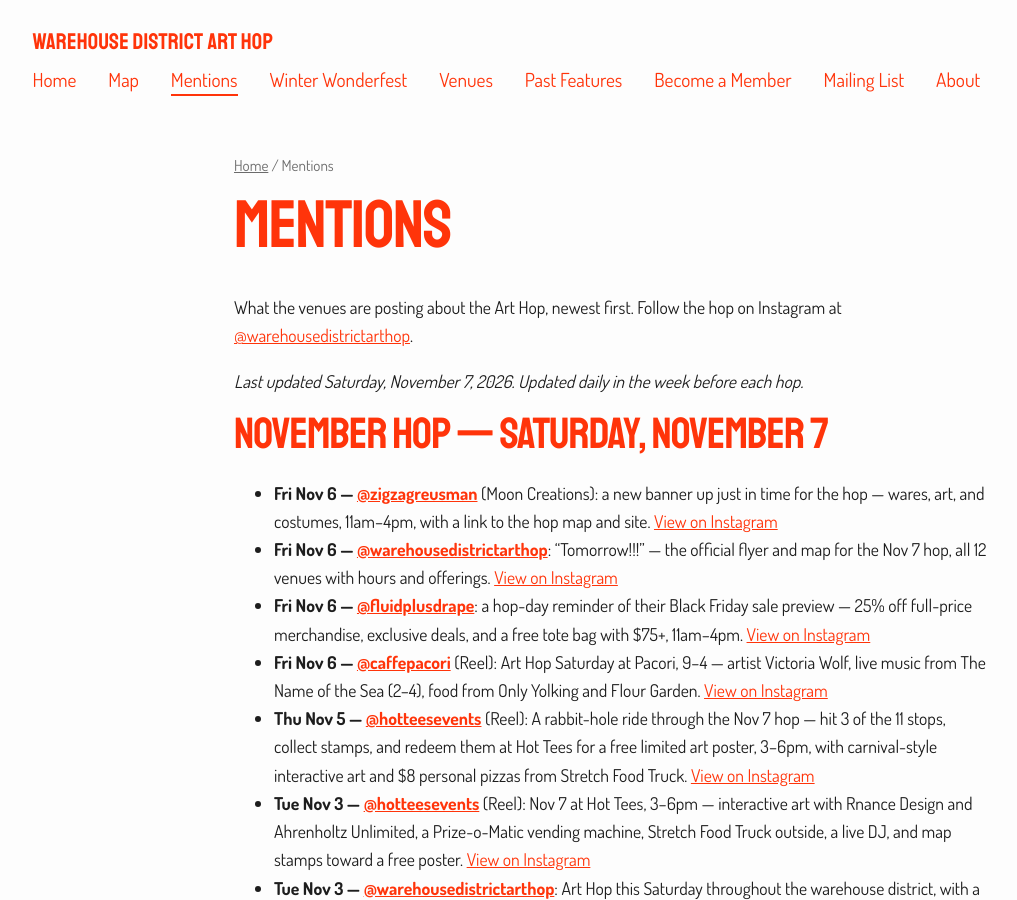
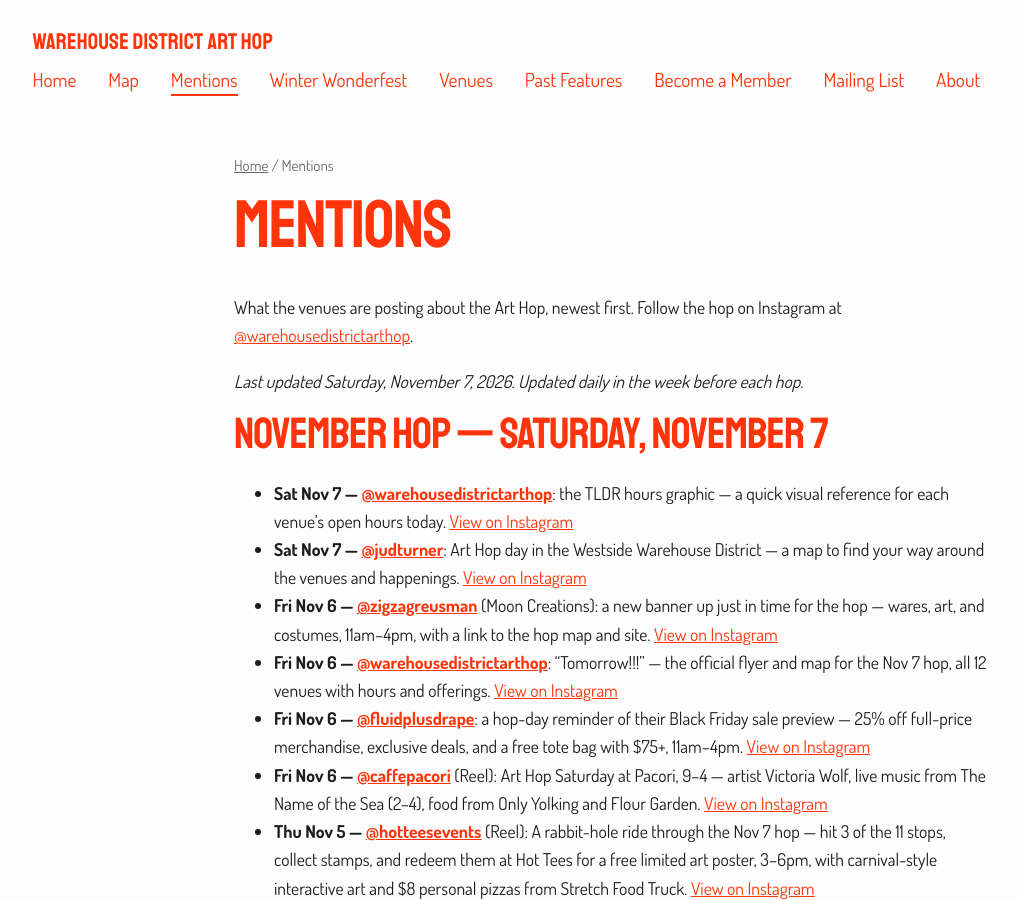
Before and after one commit to OpenEugene/art-hop, a Jekyll site: the page built from docs/Mentions.md, in a window 1280 px wide and 900 px high. Shown: the whole window, without its empty margins (28-1045 px from the left). Built offline with Jekyll 4.4.1, drawn with Linux system fonts in a browser that asks for light colours; our own code applies the rules of GitHub Pages for plain Markdown files.

Commit message:
Mentions: add 2 hop-day posts (Art Hop TLDR, Jud Turner map)

```diff
--- a/docs/Mentions.md
+++ b/docs/Mentions.md
@@ -8,6 +8,8 @@
 
 ## November hop — Saturday, November 7
 
+- **Sat Nov 7 — [@warehousedistrictarthop](https://www.instagram.com/warehousedistrictarthop/)**: the TLDR hours graphic — a quick visual reference for each venue's open hours today. [View on Instagram](https://www.instagram.com/p/DfcwhPHASlV/)
+- **Sat Nov 7 — [@judturner](https://www.instagram.com/judturner/)**: Art Hop day in the Westside Warehouse District — a map to find your way around the venues and happenings. [View on Instagram](https://www.instagram.com/p/DfclKy0kyuX/)
 - **Fri Nov 6 — [@zigzagreusman](https://www.instagram.com/zigzagreusman/)** (Moon Creations): a new banner up just in time for the hop — wares, art, and costumes, 11am–4pm, with a link to the hop map and site. [View on Instagram](https://www.instagram.com/p/Dfar9xqvyTg/)
 - **Fri Nov 6 — [@warehousedistrictarthop](https://www.instagram.com/warehousedistrictarthop/)**: "Tomorrow!!!" — the official flyer and map for the Nov 7 hop, all 12 venues with hours and offerings. [View on Instagram](https://www.instagram.com/p/Dfag5DyPaqJ/)
 - **Fri Nov 6 — [@fluidplusdrape](https://www.instagram.com/fluidplusdrape/)**: a hop-day reminder of their Black Friday sale preview — 25% off full-price merchandise, exclusive deals, and a free tote bag with $75+, 11am–4pm. [View on Instagram](https://www.instagram.com/p/DfaZJHJP4kl/)
```
